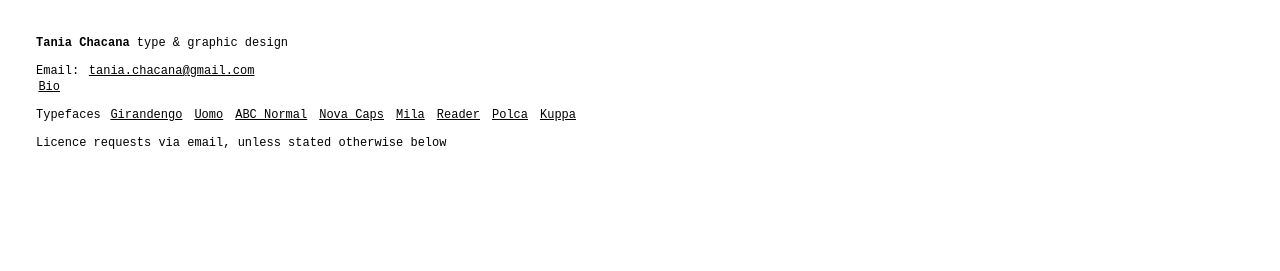
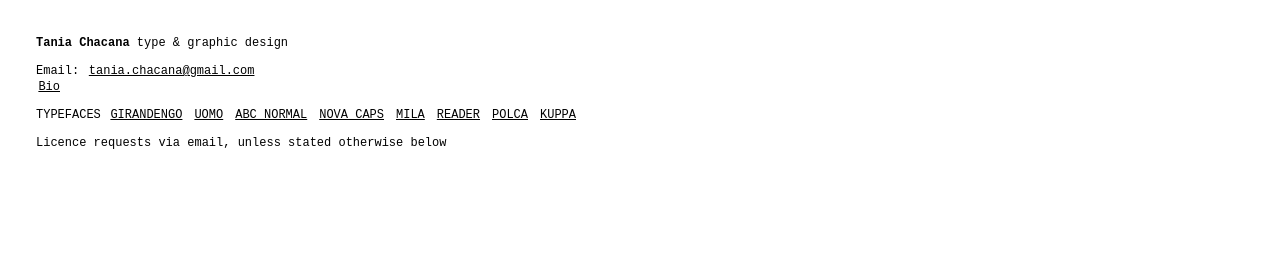
Before and after one commit to TaniaChacana/website, a Jekyll site: the page built from index.md, in a window 1280 px wide and 900 px high. Shown: the top 271 px of the window. Built offline with Jekyll 4.4.1, drawn with Linux system fonts in a browser that asks for light colours; some web fonts are replaced.

```diff
--- a/index.md
+++ b/index.md
@@ -11,15 +11,15 @@ title: Tania Chacana – type & graphic design
 Email: <tania.chacana@gmail.com>
 [Bio](#bio)
 
-Typefaces
-[Girandengo](#girandengo)
-[Uomo](#uomo)
-[ABC Normal](#abc-normal)
-[Nova Caps](#nova-caps)
-[Mila](#mila)
-[Reader](#reader)
-[Polca](#polca)
-[Kuppa](#kuppa)
+TYPEFACES
+[GIRANDENGO](#girandengo)
+[UOMO](#uomo)
+[ABC NORMAL](#abc-normal)
+[NOVA CAPS](#nova-caps)
+[MILA](#mila)
+[READER](#reader)
+[POLCA](#polca)
+[KUPPA](#kuppa)
 
 Licence requests via email, unless stated otherwise below
 {: .menu}
```
